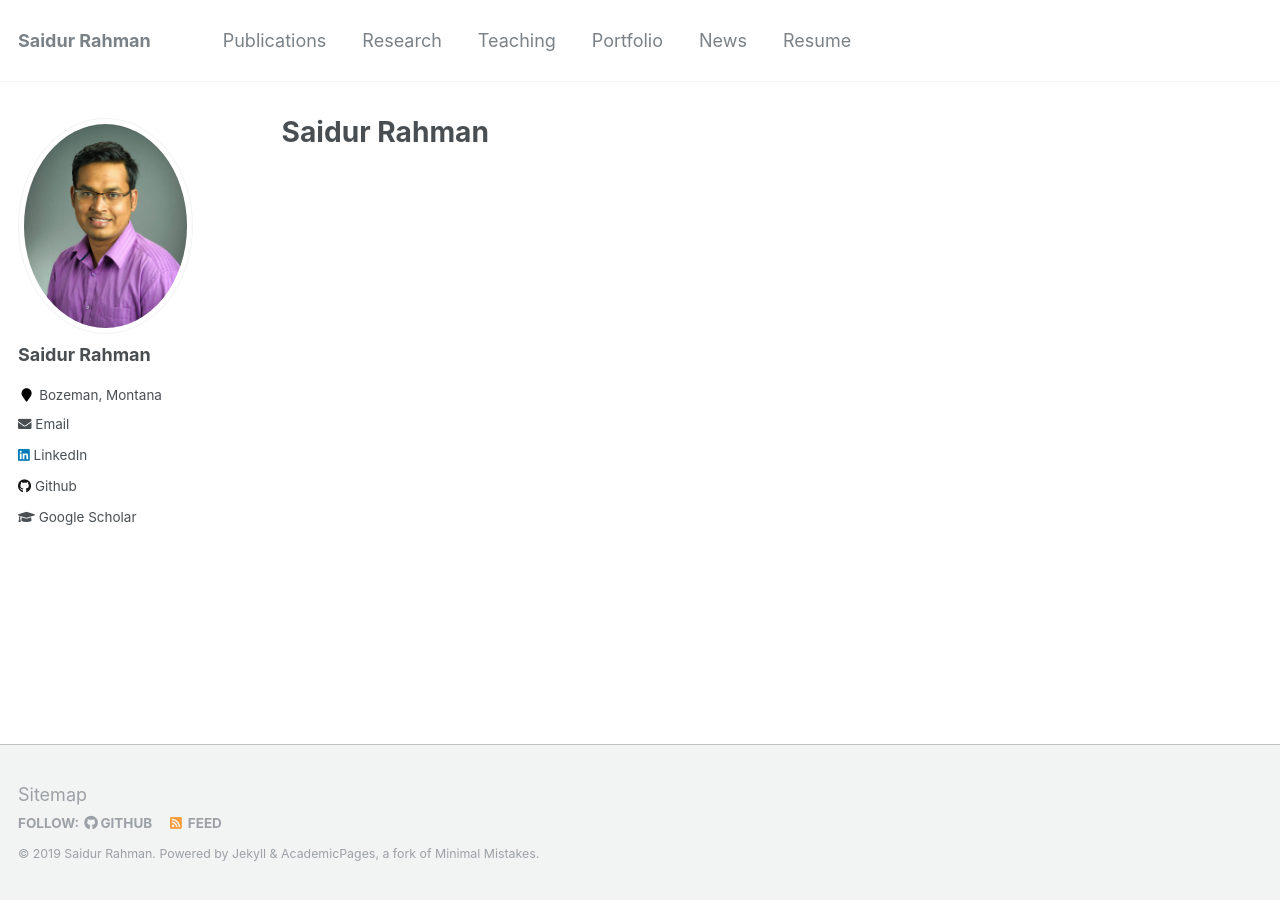
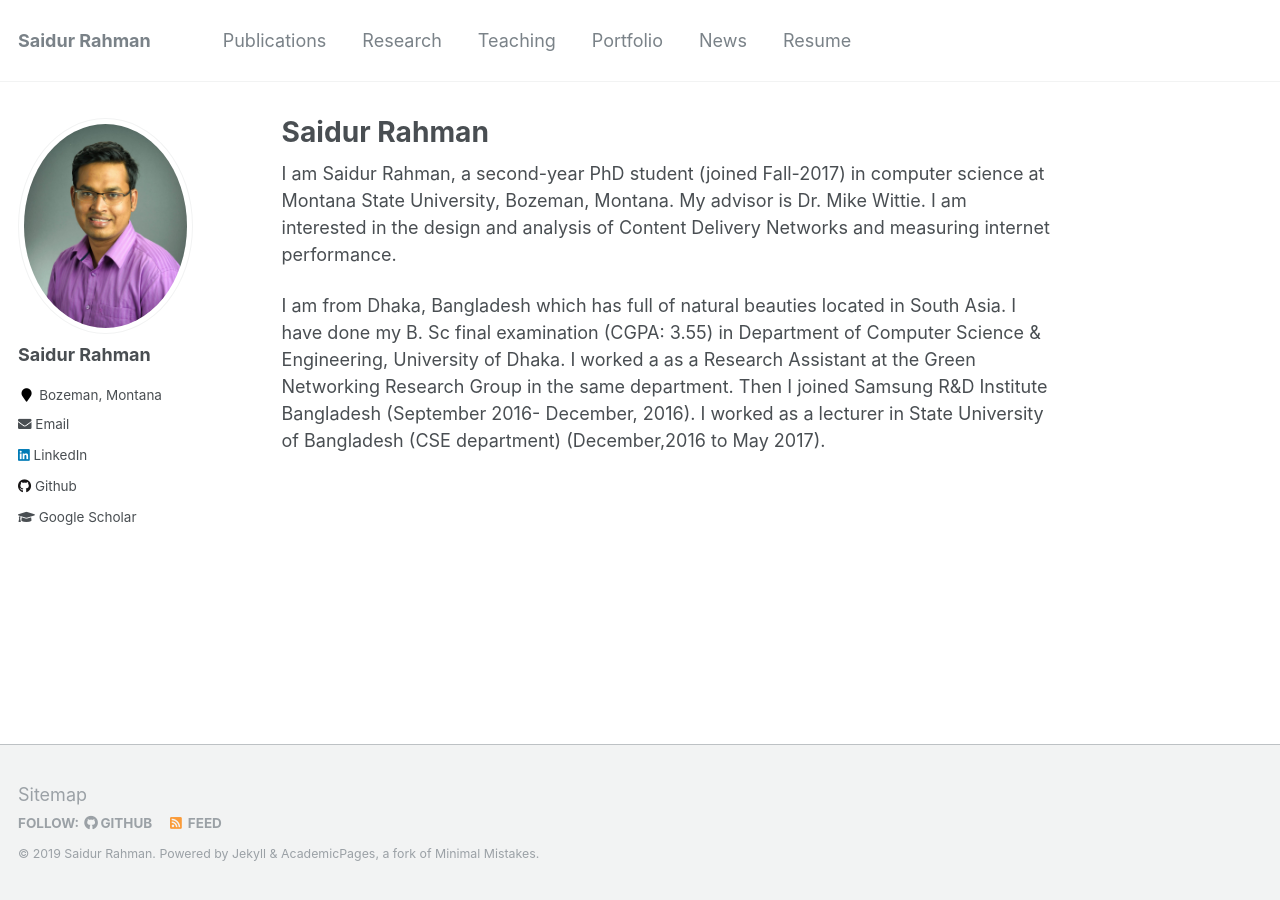
Before and after one commit to ps073006/saidurrahman.info, a Jekyll site: the page built from _pages/about.md, in a window 1280 px wide. Built offline with Jekyll 4.4.1, drawn with Linux system fonts in a browser that asks for light colours.

Commit message:
update my website

```diff
--- a/_pages/about.md
+++ b/_pages/about.md
@@ -7,3 +7,6 @@ redirect_from:
   - /about/
   - /about.html
 ---
+I am Saidur Rahman, a second-year PhD student (joined Fall-2017) in computer science at Montana State University, Bozeman, Montana. My advisor is Dr. Mike Wittie. I am interested in the design and analysis of Content Delivery Networks and measuring internet performance.
+
+I am from Dhaka, Bangladesh which has full of natural beauties located in South Asia. I have done my B. Sc final examination (CGPA: 3.55) in Department of Computer Science & Engineering, University of Dhaka. I worked a as a Research Assistant at the Green Networking Research Group in the same department. Then I joined Samsung R&D Institute Bangladesh (September 2016- December, 2016). I worked as a lecturer in State University of Bangladesh (CSE department) (December,2016 to May 2017).
```
